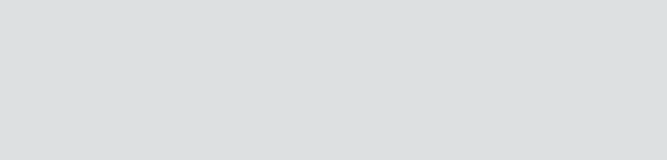
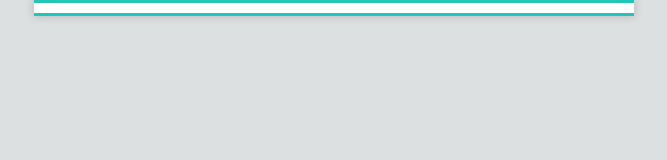
Before and after one commit to mannix14/w3-email, a plain HTML site: page index.html in a window 1280 px wide. Shown: the whole page, without its empty margins (306-973 px from the left). Drawn offline with Linux system fonts and the light colour scheme.

Commit message:
added a baseline for the social logo header

```diff
--- a/index.html
+++ b/index.html
@@ -39,7 +39,7 @@
     @media (prefers-color-scheme: dark) {}
   </style>
 
-  <!-- BELOW: to take out the small spacing in our border  -->
+  <!-- BELOW: to take out the small spacing around the banner image  -->
   <!--[if (gte mso 9)|(IE)]>
       <style type="text/css">
       table {border-collapse: collapse!important;}
@@ -87,14 +87,32 @@
       <!-- Role presentation is for the screen reader so it wont read the tables. This is also the only time we reference the font family for the while email -->
 
       <table align="center"
-        style="border-spacing: 0; color: #565656; font-family: 'lato', sans-serif, Arial, Helvetica!important; background-color: #fafdfe; Margin: 0; padding: 0; width: 100px; max-width: 600px;"
+        style="border-spacing: 0; color: #565656; font-family: 'lato', sans-serif, Arial, Helvetica!important; background-color: #fafdfe; Margin: 0; padding: 0; width: 100%; max-width: 600px;"
         role="presentation">
 
 
 
+        <!-- START SOCIAL ICONS -->
+        <tr>
+          <td style="padding:0;">
+            <table width="100%" style="border-spacing: 0;" role="presentation">
+
+              <tr>
+                <td height="3" style="background-color: #21c6b8;"></td>
+              </tr>
+              <tr>
+                <td height="10" style="background-color: white;"></td>
+              </tr>
+              <tr>
+                <td height="3" style="background-color: #21c6b8;"></td>
+              </tr>
 
 
-        <!-- START SOCIAL ICONS -->
+
+
+            </table>
+          </td>
+        </tr>
         <!-- END SOCIAL ICONS -->
 
         <!-- START LOGO -->
```
